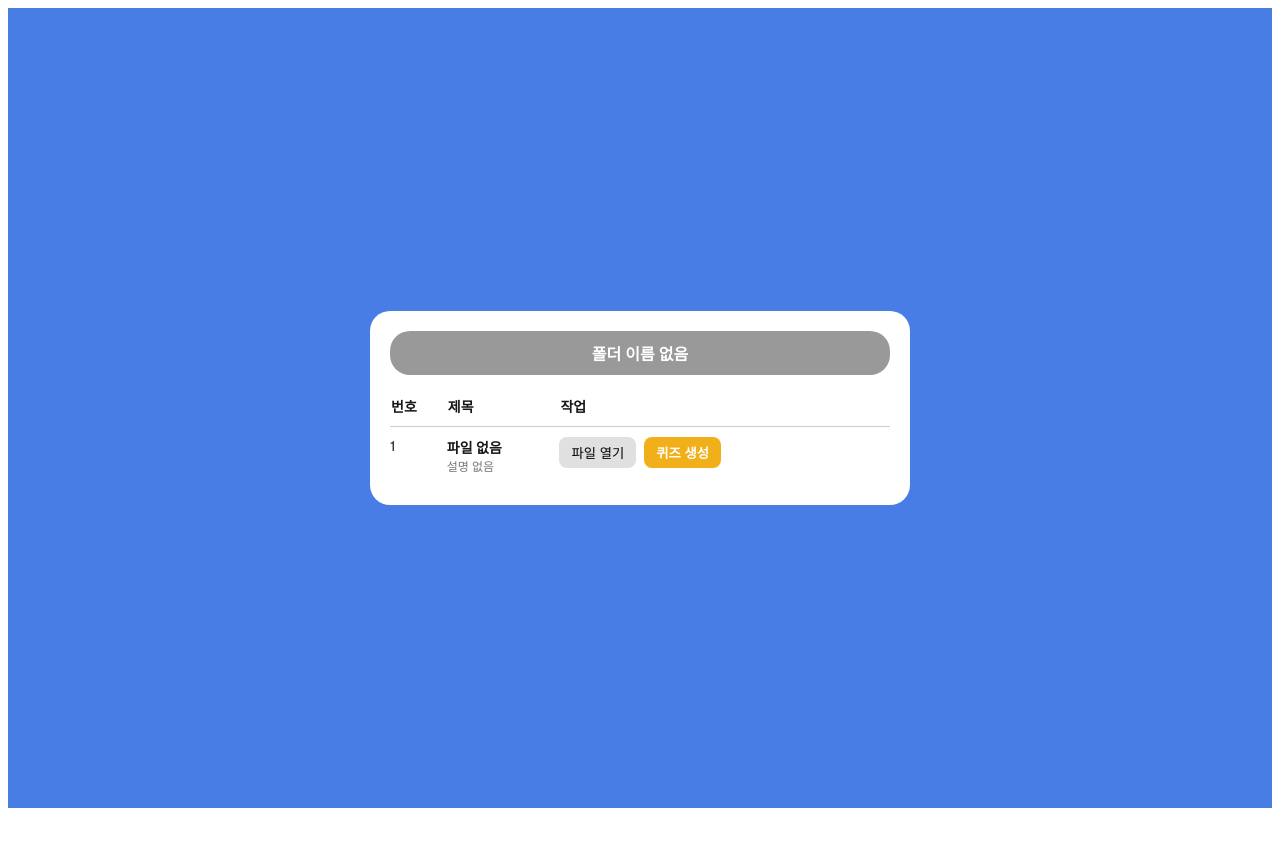
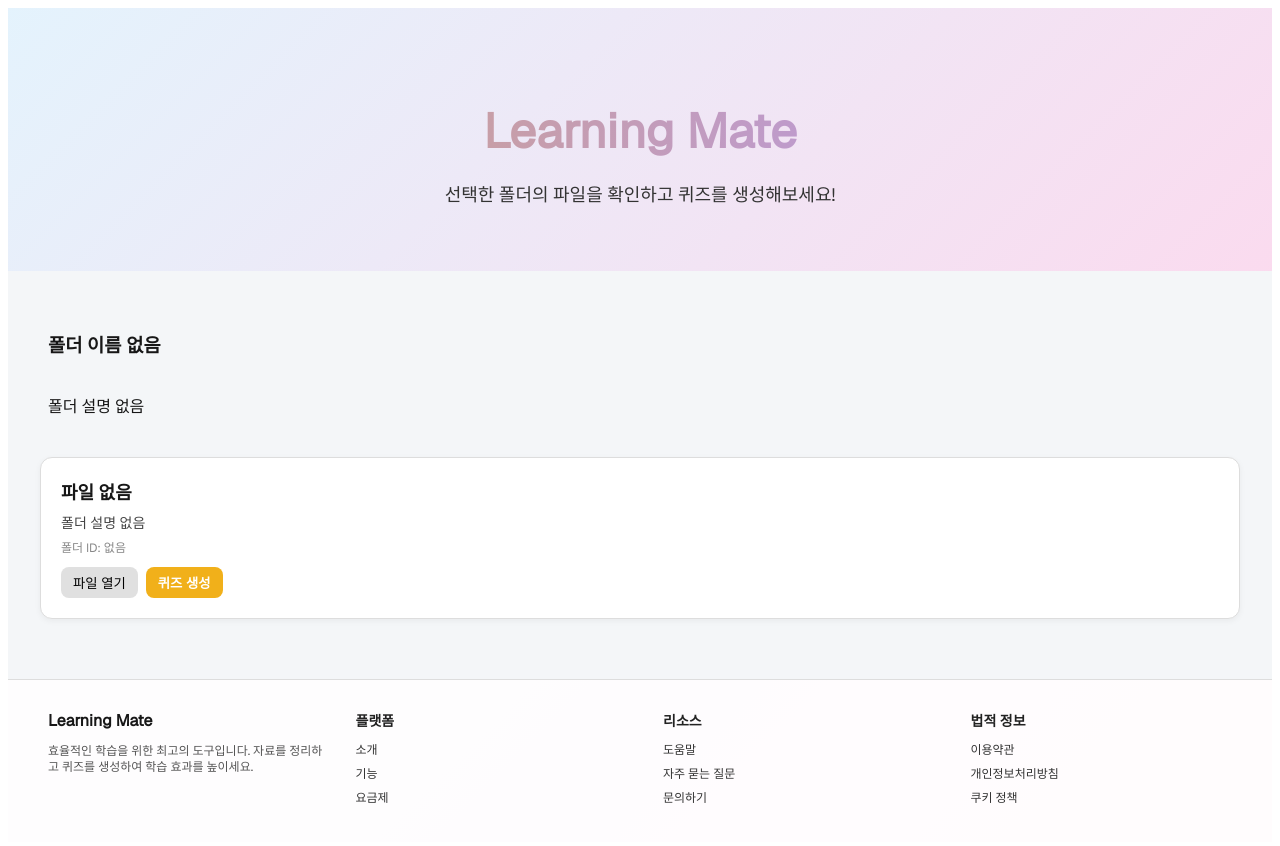
Before and after one commit to WSIDFY/upup_ui, a Next.js app in the folder app_ui/: page /FileList in a window 1280 px wide. Shown: the top 846 px of the page. Before the commit the page ends 816 px from the top, so only its background shows below. Built offline with nearby package versions, Linux system fonts and the light colour scheme.

Commit message:
파일리스트 페이지 리뉴얼(25/05/28)

```diff
--- /dev/null
+++ b/app_ui/components/Footer.jsx
@@ -0,0 +1,44 @@
+// components/Footer.jsx
+import styles from '../styles/footer.module.css';
+
+export default function Footer() {
+  return (
+    <footer className={styles.footer}>
+      <div className={styles.footerInner}>
+        <div className={styles.footerSection}>
+          <div className={styles.footerLogoTitle}>Learning Mate</div>
+          <p className={styles.footerText}>
+            효율적인 학습을 위한 최고의 도구입니다. 자료를 정리하고 퀴즈를 생성하여 학습 효과를 높이세요.
+          </p>
+        </div>
+
+        <div className={styles.footerSection}>
+          <div className={styles.footerHeading}>플랫폼</div>
+          <ul className={styles.footerLinkList}>
+            <li>소개</li>
+            <li>기능</li>
+            <li>요금제</li>
+          </ul>
+        </div>
+
+        <div className={styles.footerSection}>
+          <div className={styles.footerHeading}>리소스</div>
+          <ul className={styles.footerLinkList}>
+            <li>도움말</li>
+            <li>자주 묻는 질문</li>
+            <li>문의하기</li>
+          </ul>
+        </div>
+
+        <div className={styles.footerSection}>
+          <div className={styles.footerHeading}>법적 정보</div>
+          <ul className={styles.footerLinkList}>
+            <li>이용약관</li>
+            <li>개인정보처리방침</li>
+            <li>쿠키 정책</li>
+          </ul>
+        </div>
+      </div>
+    </footer>
+  );
+}
--- a/app_ui/components/QuizUI.jsx
+++ b/app_ui/components/QuizUI.jsx
@@ -10,6 +10,10 @@ export default function QuizUI({ quizData }) {
   const [graded, setGraded] = useState(false);
   const [explanationIndex, setExplanationIndex] = useState(null);
 
+  /*유효성 검사 조건문*/
+  if (!quizData) {
+  return <div>퀴즈 데이터를 불러오는 중입니다...</div>;
+}
   const { filename, question, options, explanations } = quizData;
 
   const handleSelect = (idx) => {
--- a/app_ui/pages/FileList.jsx
+++ b/app_ui/pages/FileList.jsx
@@ -1,19 +1,21 @@
 // 파일을 열 때는 파일 ID를 기반으로,
 // 백엔드에서 해당 파일을 찾아 반환하는 API 엔드포인트를 호출
 // /filelist?name=컴퓨터구조론&description=수업자료&id=3&file=자료.pdf 백엔드에 파일저장시에 브라우저 정상 출력
-
 'use client';
 
-import { useSearchParams } from 'next/navigation';
+import { useSearchParams, useRouter } from 'next/navigation';
 import { useState } from 'react';
-import styles from '../styles/Filelist.module.css'; // 25.05.18 대소문자 구분 수정
+import styles from '../styles/Filelist.module.css';
+import Footer from '../components/Footer';
 
 export default function FileList() {
   const searchParams = useSearchParams();
+  const router = useRouter(); // ✅ 라우터 사용
+
   const folderName = searchParams.get('name') || '폴더 이름 없음';
   const fileName = searchParams.get('file') || '파일 없음';
-  const description = searchParams.get('description') || '설명 없음';
-  const fileId = searchParams.get('id'); // ✅ fileId도 쿼리로 받아야 함
+  const description = searchParams.get('description') || '폴더 설명 없음';
+  const fileId = searchParams.get('id');
 
   const [isLoading, setIsLoading] = useState(false);
 
@@ -26,9 +28,7 @@ export default function FileList() {
     setIsLoading(true);
     try {
       const response = await fetch(`http://3.148.139.172:8000/file/${fileId}`);
-      if (!response.ok) {
-        throw new Error('파일 불러오기에 실패했습니다.');
-      }
+      if (!response.ok) throw new Error('파일 불러오기에 실패했습니다.');
 
       const blob = await response.blob();
       const fileURL = URL.createObjectURL(blob);
@@ -41,36 +41,41 @@ export default function FileList() {
     }
   };
 
+  const handleGenerateQuiz = () => {
+    router.push(`/quiz?file=${fileName}&id=${fileId}&name=${folderName}&description=${description}`);
+  };
+
   return (
     <div className={styles.wrapper}>
-      <div className={styles.box}>
-        <div className={styles.header}>{folderName}</div>
+      <div className={styles.heroSection}>
+        <h1 className={styles.heroTitle}>Learning Mate</h1>
+        <p className={styles.heroSubtitle}>선택한 폴더의 파일을 확인하고 퀴즈를 생성해보세요!</p>
+      </div>
 
-        <table className={styles.table}>
-          <thead>
-            <tr>
-              <th className={styles.th}>번호</th>
-              <th className={styles.th}>제목</th>
-              <th className={styles.th}>작업</th>
-            </tr>
-          </thead>
-          <tbody>
-            <tr>
-              <td className={styles.td}>1</td>
-              <td className={styles.td}>
-                <strong>{fileName}</strong>
-                <div style={{ fontSize: '12px', color: '#777' }}>{description}</div>
-              </td>
-              <td className={styles.td}>
-                <button className={styles.grayButton} onClick={handleOpenFile} disabled={isLoading}>
-                  {isLoading ? '로딩 중...' : '파일 열기'}
-                </button>
-                <button className={styles.yellowButton}>퀴즈 생성</button>
-              </td>
-            </tr>
-          </tbody>
-        </table>
+      <div className={styles.grayBackground}>
+        <div className={styles.folderHeaderOnly}>
+          <h3>{folderName}</h3>
+          <p>{description}</p>
+        </div>
+
+        <div className={styles.folderSection}>
+          <div className={styles.folderCard}>
+            <h4>{fileName}</h4>
+            <p>{description}</p>
+            <span>폴더 ID: {fileId || '없음'}</span>
+            <div className={styles.cardButtons}>
+              <button className={styles.grayButton} onClick={handleOpenFile} disabled={isLoading}>
+                {isLoading ? '로딩 중...' : '파일 열기'}
+              </button>
+              <button className={styles.yellowButton} onClick={handleGenerateQuiz}>
+                퀴즈 생성
+              </button>
+            </div>
+          </div>
+        </div>
       </div>
+
+      <Footer /> {/*푸터 불러오기*/}
     </div>
   );
 }
--- a/app_ui/styles/Filelist.module.css
+++ b/app_ui/styles/Filelist.module.css
@@ -1,45 +1,101 @@
+
 .wrapper {
-  background-color: #497de6;
+  display: flex;
+  flex-direction: column;
+  min-height: 100vh;
   width: 100%;
-  height: 100vh;
-  display: flex;
-  justify-content: center;
-  align-items: center;
+  overflow-x: hidden;
+  background: linear-gradient(135deg, #ffe8e8, #fffacc, #e0f7ff, #ffd6ec, #e3f9e5);
+  background-size: 400% 400%;
+  animation: gradientShift 20s ease infinite;
+  box-sizing: border-box;
+  position: relative;
 }
 
-.box {
-  background-color: #fff;
-  border-radius: 20px;
-  width: 500px;
-  padding: 20px;
+@keyframes gradientShift {
+  0% { background-position: 0% 50%; }
+  50% { background-position: 100% 50%; }
+  100% { background-position: 0% 50%; }
 }
 
-.header {
-  background-color: #999;
-  color: #fff;
-  font-weight: bold;
+.heroSection {
   text-align: center;
-  border-radius: 20px;
-  padding: 10px;
-  margin-bottom: 20px;
+  padding: 60px 20px 40px;
 }
 
-.table {
-  width: 100%;
-  border-collapse: collapse;
+.heroTitle {
+  font-size: 48px;
+  font-weight: bold;
+  background: linear-gradient(to right, #d4a373, #b296ff);
+  -webkit-background-clip: text;
+  -webkit-text-fill-color: transparent;
+  margin-bottom: 10px;
 }
 
-.th {
-  border-bottom: 1px solid #ccc;
-  padding-bottom: 10px;
-  font-size: 14px;
-  text-align: left;
+.heroSubtitle {
+  font-size: 18px;
+  color: #333;
+  margin-bottom: 25px;
 }
 
-.td {
-  padding: 10px 0;
+.grayBackground {
+  flex: 1;
+  padding: 40px 20px 60px;
+  display: flex;
+  flex-direction: column;
+  align-items: center;
+  background-color: #f4f6f8;
+}
+
+.folderHeaderOnly {
+  width: 100%;
+  max-width: 1200px;
+  margin: 0 auto 24px;
+  padding: 0 20px;
+  display: flex;
+  flex-direction: column;
+  align-items: flex-start;
+}
+
+.folderSection {
+  width: 100%;
+  max-width: 1200px;
+  display: flex;
+  flex-direction: column;
+  gap: 16px;
+}
+
+.folderCard {
+  padding: 20px;
+  background: #fff;
+  border-radius: 12px;
+  box-shadow: 0 2px 6px rgba(0, 0, 0, 0.05);
+  border: 1px solid #ddd;
+  transition: box-shadow 0.2s;
+}
+
+.folderCard:hover {
+  box-shadow: 0 4px 12px rgba(0, 0, 0, 0.08);
+}
+
+.folderCard h4 {
+  margin: 0 0 8px;
+  font-size: 18px;
+}
+
+.folderCard p {
+  margin: 0 0 4px;
   font-size: 14px;
-  vertical-align: top;
+  color: #444;
+}
+
+.folderCard span {
+  font-size: 12px;
+  color: #888;
+}
+
+.cardButtons {
+  margin-top: 10px;
 }
 
 .grayButton {
@@ -60,3 +116,78 @@
   color: #fff;
   font-weight: bold;
 }
+
+.footer {
+  width: 100vw;
+  background-color: rgba(255, 255, 255, 0.92);
+  padding: 30px 10px;
+  display: flex;
+  justify-content: center;
+  border-top: 1px solid #ddd;
+  box-sizing: border-box;
+}
+
+.footerInner {
+  width: 100%;
+  max-width: 1200px;
+  display: flex;
+  flex-wrap: wrap;
+  justify-content: space-between;
+  gap: 30px;
+}
+
+.footerSection {
+  flex: 1;
+  min-width: 160px;
+}
+
+.footerLogoTitle {
+  display: flex;
+  align-items: center;
+  gap: 6px;
+  font-weight: bold;
+  font-size: 16px;
+  margin-bottom: 8px;
+}
+
+.footerText {
+  font-size: 12px;
+  color: #555;
+  line-height: 1.4;
+}
+
+.footerHeading {
+  font-weight: bold;
+  font-size: 14px;
+  margin-bottom: 10px;
+  color: #222;
+}
+
+.footerLinkList {
+  list-style: none;
+  padding: 0;
+  margin: 0;
+}
+
+.footerLinkList li {
+  margin-bottom: 6px;
+  font-size: 12px;
+  color: #333;
+  cursor: pointer;
+}
+
+.footerLinkList li:hover {
+  text-decoration: underline;
+  color: #2d4fff;
+}
+
+@media (max-width: 768px) {
+  .heroTitle { font-size: 36px; }
+  .heroSubtitle { font-size: 16px; }
+  .folderCard h4 { font-size: 16px; }
+  .footer {
+    flex-direction: column;
+    align-items: flex-start;
+    gap: 24px;
+  }
+}
--- /dev/null
+++ b/app_ui/styles/footer.module.css
@@ -0,0 +1,71 @@
+.footer {
+  width: 100vw;
+  background-color: rgba(255, 255, 255, 0.92);
+  padding: 30px 10px;
+  display: flex;
+  justify-content: center;
+  border-top: 1px solid #ddd;
+  box-sizing: border-box;
+}
+
+.footerInner {
+  width: 100%;
+  max-width: 1200px;
+  display: flex;
+  flex-wrap: wrap;
+  justify-content: space-between;
+  gap: 30px;
+}
+
+.footerSection {
+  flex: 1;
+  min-width: 160px;
+}
+
+.footerLogoTitle {
+  display: flex;
+  align-items: center;
+  gap: 6px;
+  font-weight: bold;
+  font-size: 16px;
+  margin-bottom: 8px;
+}
+
+.footerText {
+  font-size: 12px;
+  color: #555;
+  line-height: 1.4;
+}
+
+.footerHeading {
+  font-weight: bold;
+  font-size: 14px;
+  margin-bottom: 10px;
+  color: #222;
+}
+
+.footerLinkList {
+  list-style: none;
+  padding: 0;
+  margin: 0;
+}
+
+.footerLinkList li {
+  margin-bottom: 6px;
+  font-size: 12px;
+  color: #333;
+  cursor: pointer;
+}
+
+.footerLinkList li:hover {
+  text-decoration: underline;
+  color: #2d4fff;
+}
+
+@media (max-width: 768px) {
+  .footer {
+    flex-direction: column;
+    align-items: flex-start;
+    gap: 24px;
+  }
+}
--- a/app_ui/styles/quiz.module.css
+++ b/app_ui/styles/quiz.module.css
@@ -29,6 +29,7 @@
   color: white;
   font-weight: bold;
   text-align: center;
+  font-size: 18px;
   padding: 10px 20px;
   border-radius: 10px;
   margin-bottom: 20px;
@@ -39,6 +40,7 @@
   padding: 12px 16px;
   border-radius: 5px;
   font-size: 16px;
+  font-weight: bold;
   margin-bottom: 20px;
 }
 
```
Also changed, not shown: app_ui/pages/index.jsx (+21 -5 lines), app_ui/pages/main.jsx (+3 -40 lines), app_ui/styles/main.module.css (line endings or trailing spaces).
